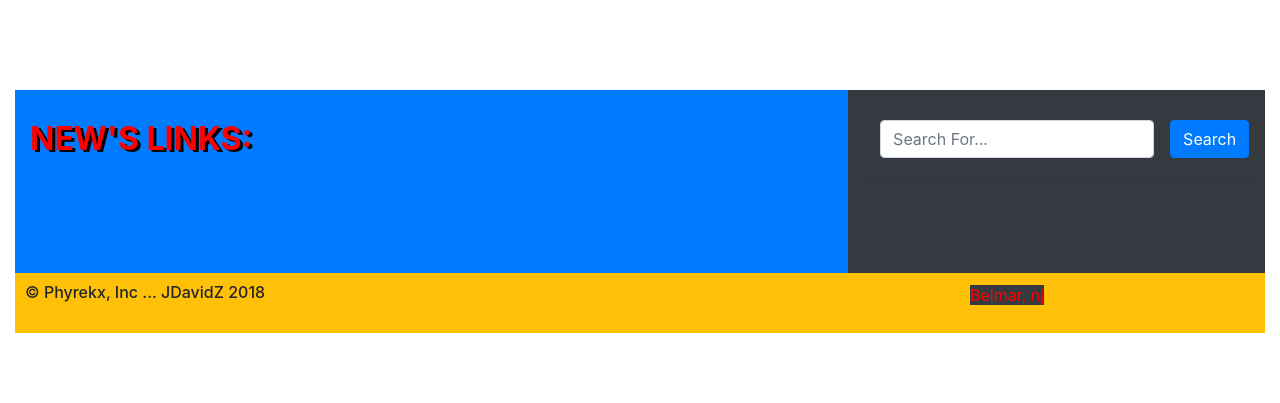
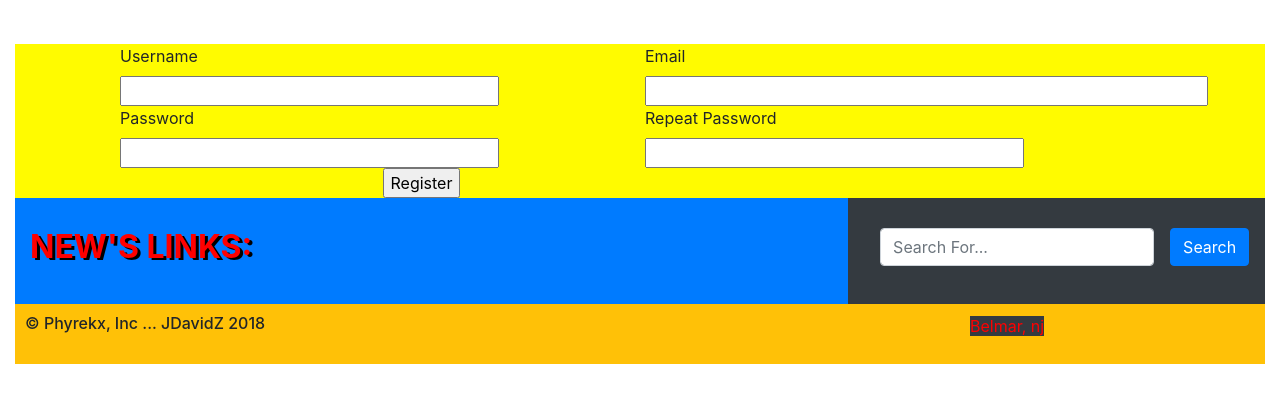
Before and after one commit to jDavidZapata/Personal-News, a Flask app: page /register in a window 1280 px wide. Shown: the part 76-479 px from the top of the page. Run offline with Flask 2, Linux system fonts and the light colour scheme; some libraries are stand-ins or nearby versions.

Commit message:
Added Flask-wtf and register route

```diff
--- a/app.py
+++ b/app.py
@@ -2,12 +2,13 @@
 import requests, json
 import os
 from models import *
-from config import DevelopmentConfig, Config
-
+from forms import RegistrationForm
+from config import Config
 
 app = Flask(__name__)
 
 app.config.from_object(os.environ['APP_SETTINGS'])
+#app.config.from_object(Config)
 
 # Check for environment variable
 if not os.getenv("DATABASE_URL"):
@@ -17,6 +18,7 @@
 app.config["SQLALCHEMY_DATABASE_URI"] = os.getenv("DATABASE_URL")
 app.config["SQLALCHEMY_TRACK_MODIFICATIONS"] = False
 app.config["SQLALCHEMY_ECHO"] = True
+
 db.init_app(app)
 
 
@@ -98,6 +100,24 @@
 
 
 
+@app.route('/register', methods=['GET', 'POST'])
+def register():
+    '''
+	if current_user.is_authenticated:
+        return redirect(url_for('index'))
+	'''
+    form = RegistrationForm()
+    if form.validate_on_submit():
+        user = User(name=form.name.data, email=form.email.data)
+        user.set_password(form.password.data)
+        db.session.add(user)
+        db.session.commit()
+        flash('Congratulations, you are now a registered user!')
+        return redirect(url_for('login'))
+    return render_template('auth/register.html', title='Register', form=form)
+
+
+'''
 @app.route('/register', methods=('GET', 'POST'))
 def register():
     """ Register a new user. """
@@ -114,9 +134,9 @@
         g.user_id = user_id
         g.user_name = user_name
 
-    '''
+
         return redirect(url_for('index'))
-	'''
+
     if request.method == 'POST':
 
         name = request.form['name']
@@ -158,90 +178,7 @@
             return render_template('index.html', success=success)
 
     return render_template('auth/register.html', error=error)
-
-
-
-
-
-
-@app.route("/category/<string:category_title>", methods=['GET', 'POST'])
-def home(category_title):
-
-	# Make Api call to NYT for Top Story's News links.
-	# Send list News links.
-	#  return jsonify(dict{key:value}===>(request('category_title':{'technology':[', ']})))
-
-	print(f"category title: {category_title}")
-
-	res = requests.get(f"https://api.nytimes.com/svc/topstories/v2/{category_title}.json", params={"api-key": os.getenv("API_KEY")})
-
-	if res.status_code != 200:
-		raise Exception("ERROR: API request unsuccessful.")
-
-	data = res.json()
-
-	results = data['results']
-
-	links = [{'title': results[i]['title'], 'section' : results[i]['section'], 'abstract' : results[i]['abstract'], 'url' : results[i]['url'],
-			'multimedia' : (results[i]['multimedia'][2] if results[i]['multimedia'] else results[i]['multimedia']) } for i in range(len(results))]
-
-	return render_template("index.html", links=links)
-
-
-
-@app.route("/category")
-def category():
-
-	#Send a list of links to categories.
-	# js will take responce and and display div with links to route that will search that category.
-	# html should
-	#return jsonify(texts[4], texts[13], texts[14])
-
-	categories =  "arts,automobiles,books,business,fashion,food,health,home,insider,magazine,movies,national,nyregion,obituaries,opinion,politics,realestate,science,sports,sundayreview,technology,theater,tmagazine,travel,upshot,world"
-
-	categorys = categories.split(',')
-
-	return render_template("category.html", categorys=categorys)
-
-
-@app.route("/createCategory")
-def createCategory():
-
-	#Display Form for creating Categories.
-	#If Post then take form info and create category.
-	#If it already exists send list of stories.
-	#If it doesnt exist then send "Create or add a story"
-
-
-	return jsonify(texts[5])
-
-@app.route("/createChannel")
-def createChannel():
-
-	#Display Form for creating Channel.
-	#Only one channel per user.
-	#If Post then take form info and create Channel.
-	#If it already exists send "Channel already taken."
-	#If it doesnt exist then, send
-	#"Create or add a story to Your channel".
-	#And send a list of categories.
-
-	return jsonify(texts[6])
-
-@app.route("/logout")
-def logout():
-
-	""" Long out user. """
-	#Log out user from session on server.
-	#Send list of News links'''
-	success = None
-
-	"""Clear the current session."""
-	session.clear()
-
-	success = 'Your Now Loged Out.'
-
-	return redirect(url_for('index'))
+'''
 
 
 
@@ -303,6 +240,106 @@
 	return render_template('auth/login.html', error=error)
 
 
+@app.route("/logout")
+def logout():
+
+	""" Long out user. """
+	#Log out user from session on server.
+	#Send list of News links'''
+	success = None
+
+	"""Clear the current session."""
+	session.clear()
+
+	success = 'Your Now Loged Out.'
+
+	return redirect(url_for('index'))
+
+
+@app.route("/category")
+def category():
+
+	#Send a list of links to categories.
+	# js will take responce and and display div with links to route that will search that category.
+	# html should
+	#return jsonify(texts[4], texts[13], texts[14])
+
+	categories =  "arts,automobiles,books,business,fashion,food,health,home,insider,magazine,movies,national,nyregion,obituaries,opinion,politics,realestate,science,sports,sundayreview,technology,theater,tmagazine,travel,upshot,world"
+
+	categorys = categories.split(',')
+
+	return render_template("category.html", categorys=categorys)
+
+
+@app.route("/channelslist")
+def channelslist():
+
+	#Send a list of links to channels.
+	# link
+
+
+	return render_template("channels_list.html", channels=channels)
+
+@app.route("/storyslist")
+def storyslist():
+
+	#Send a list of links to storys.
+
+
+	return render_template("storys_list.html", storys=storys)
+
+
+
+@app.route("/category/<string:category_title>", methods=['GET', 'POST'])
+def home(category_title):
+
+	# Make Api call to NYT for Top Story's News links.
+	# Send list News links.
+	#  return jsonify(dict{key:value}===>(request('category_title':{'technology':[', ']})))
+
+	print(f"category title: {category_title}")
+
+	res = requests.get(f"https://api.nytimes.com/svc/topstories/v2/{category_title}.json", params={"api-key": os.getenv("API_KEY")})
+
+	if res.status_code != 200:
+		raise Exception("ERROR: API request unsuccessful.")
+
+	data = res.json()
+
+	results = data['results']
+
+	links = [{'title': results[i]['title'], 'section' : results[i]['section'], 'abstract' : results[i]['abstract'], 'url' : results[i]['url'],
+			'multimedia' : (results[i]['multimedia'][2] if results[i]['multimedia'] else results[i]['multimedia']) } for i in range(len(results))]
+
+	return render_template("index.html", links=links)
+
+
+
+@app.route("/createCategory")
+def createCategory():
+
+	#Display Form for creating Categories.
+	#If Post then take form info and create category.
+	#If it already exists send list of stories.
+	#If it doesnt exist then send "Create or add a story"
+
+
+	return jsonify(texts[5])
+
+@app.route("/createChannel")
+def createChannel():
+
+	#Display Form for creating Channel.
+	#Only one channel per user.
+	#If Post then take form info and create Channel.
+	#If it already exists send "Channel already taken."
+	#If it doesnt exist then, send
+	#"Create or add a story to Your channel".
+	#And send a list of categories.
+
+	return jsonify(texts[6])
+
+
 
 @app.route("/channelPage/<string:channel_title>", methods=['GET', 'POST'])
 def channelPage(channel_title):
@@ -324,7 +361,7 @@
 			channel = c
 
 
-	messages = chnnel['messages'] if 'messages' in channel else "No Messages."
+	messages = channel['messages'] if 'messages' in channel else "No Messages."
 
 	storys = channel['storys'] if 'storys' in channel else "No Story's."
 
@@ -371,22 +408,6 @@
 	return render_template("story_page.html", story=story, comments=comments, links=links)
 
 
-@app.route("/channelslist")
-def channelslist():
-
-	#Send a list of links to channels.
-	# link
-
-
-	return render_template("channels_list.html", channels=channels)
-
-@app.route("/storyslist")
-def storyslist():
-
-	#Send a list of links to storys.
-
-
-	return render_template("storys_list.html", storys=storys)
 
 
 
--- /dev/null
+++ b/forms.py
@@ -0,0 +1,39 @@
+from flask_wtf import FlaskForm
+from wtforms import StringField, PasswordField, BooleanField, SubmitField, TextAreaField
+from wtforms.validators import ValidationError, DataRequired, Email, EqualTo, length
+from models import User
+
+class RegistrationForm(FlaskForm):
+    name = StringField('Username', validators=[DataRequired()])
+    email = StringField('Email', validators=[DataRequired(), Email()])
+    password = PasswordField('Password', validators=[DataRequired()])
+    password2 = PasswordField(
+        'Repeat Password', validators=[DataRequired(), EqualTo('password', message='Passwords must match')])
+    submit = SubmitField('Register')
+
+    def validate_username(self, name):
+        user = User.query.filter_by(name=name.data).first()
+        if user is not None:
+            raise ValidationError('Please use a different username.')
+
+    def validate_email(self, email):
+        user = User.query.filter_by(email=email.data).first()
+        if user is not None:
+            raise ValidationError('Please use a different email address.')
+
+
+class loginForm(FlaskForm):
+    email = StringField('Email', validators=[DataRequired(), Email()])
+    password = PasswordField('Password', validators=[DataRequired()])
+    remember_me = BooleanField('Remember Me')
+    submit = SubmitField('Sign In')
+
+class createChannelForm(FlaskForm):
+    title = StringField('Title', validators=[DataRequired()])
+    text = TextAreaField(u'Descriction', validators=[DataRequired(), length(max=200)])
+    submit = SubmitField('Create Channel')
+
+class createStoryForm(FlaskForm):
+    title = StringField('Title', validators=[DataRequired()])
+    story_text = TextAreaField(u'Share Your Story', validators=[DataRequired(), length(max=400)])
+    submit = SubmitField('Create Story')
--- a/requirements.txt
+++ b/requirements.txt
@@ -3,6 +3,7 @@
 Click==7.0
 Flask==1.0.2
 Flask-SQLAlchemy==2.3.2
+Flask-WTF==0.14.2
 gunicorn==19.9.0
 idna==2.8
 itsdangerous==1.1.0
@@ -13,3 +14,4 @@
 SQLAlchemy==1.3.0
 urllib3==1.24.1
 Werkzeug==0.14.1
+WTForms==2.2.1
--- a/templates/auth/register.html
+++ b/templates/auth/register.html
@@ -6,25 +6,50 @@
 
 {% block content %}
 <div class="form">
-  <form method="post">
+  <form method="post" action="" novalidate>
+  {{ form.csrf_token }}
     <div class="form-row justify-content-center align-items-center">
-      <div class="col-auto">
-        <label class="sr-only" for="inlineFormInput">Name</label>
-        <input type="text" name="name" class="form-control mb-2" id="inlineFormInput" placeholder="Your Name" autofocus
-          required>
+      <div class="col-5">
+
+        {{ form.name.label }}<br>
+        {{ form.name(size=32) }}<br>
+        {% for error in form.name.errors %}
+        <span style="color: red;">[{{ error }}]</span>
+        {% endfor %}
+
       </div>
-      <div class="col-auto">
-        <label class="sr-only" for="inlineFormInputGroup">Password</label>
-        <input type="password" name="password" class="form-control mb-2" id="inlineFormInputGroup" placeholder="Your Password"
-            required>
+
+      <div class="col-5">
+
+        {{ form.email.label }}<br>
+        {{ form.email(size=50) }}<br>
+        {% for error in form.email.errors %}
+        <span style="color: red;">[{{ error }}]</span>
+        {% endfor %}
+
       </div>
-      <div class="col-auto">
-        <label class="sr-only" for="inlineFormInput">Email</label>
-        <input type="text" name="email" class="form-control mb-2" id="inlineFormInput" placeholder="Your Email"
-          required>
+      <div class="col-5">
+
+        {{ form.password.label }}<br>
+        {{ form.password(size=32) }}<br>
+        {% for error in form.password.errors %}
+        <span style="color: red;">[{{ error }}]</span>
+        {% endfor %}
+
       </div>
-      <div class="col-auto">
-        <button type="submit" class="btn btn-primary mb-2">Submit</button>
+
+      <div class="col-5">
+
+        {{ form.password2.label }}<br>
+        {{ form.password2(size=32) }}<br>
+        {% for error in form.password2.errors %}
+        <span style="color: red;">[{{ error }}]</span>
+        {% endfor %}
+
+      </div>
+
+      <div class="col-5">
+        {{ form.submit() }}
       </div>
     </div>
   </form>
--- a/templates/index.html
+++ b/templates/index.html
@@ -3,6 +3,7 @@
 {% block header %}
 <h3>{% block title %}PNews{% endblock %}</h3>
 {% endblock %}
+
 
 {% block body %}
 
@@ -48,9 +49,7 @@
         </div>
         <button id="button" type="submit" class="btn btn-primary mb-2">Search</button>
     </form>
-    <hr>
-    <div id="body">
-    </div>
+
 
 </div>
 
--- a/templates/layout.html
+++ b/templates/layout.html
@@ -246,11 +246,12 @@
 
     {% endif %}
 
-    {% block content %}{% endblock %}
+
 
     <div id="container" class="container-fluid content">
       <div class="row">
 
+      {% block content %}{% endblock %}
       {% block body %}{% endblock %}
 
       </div>
```
Also changed, not shown: models.py (+6 -6 lines).
